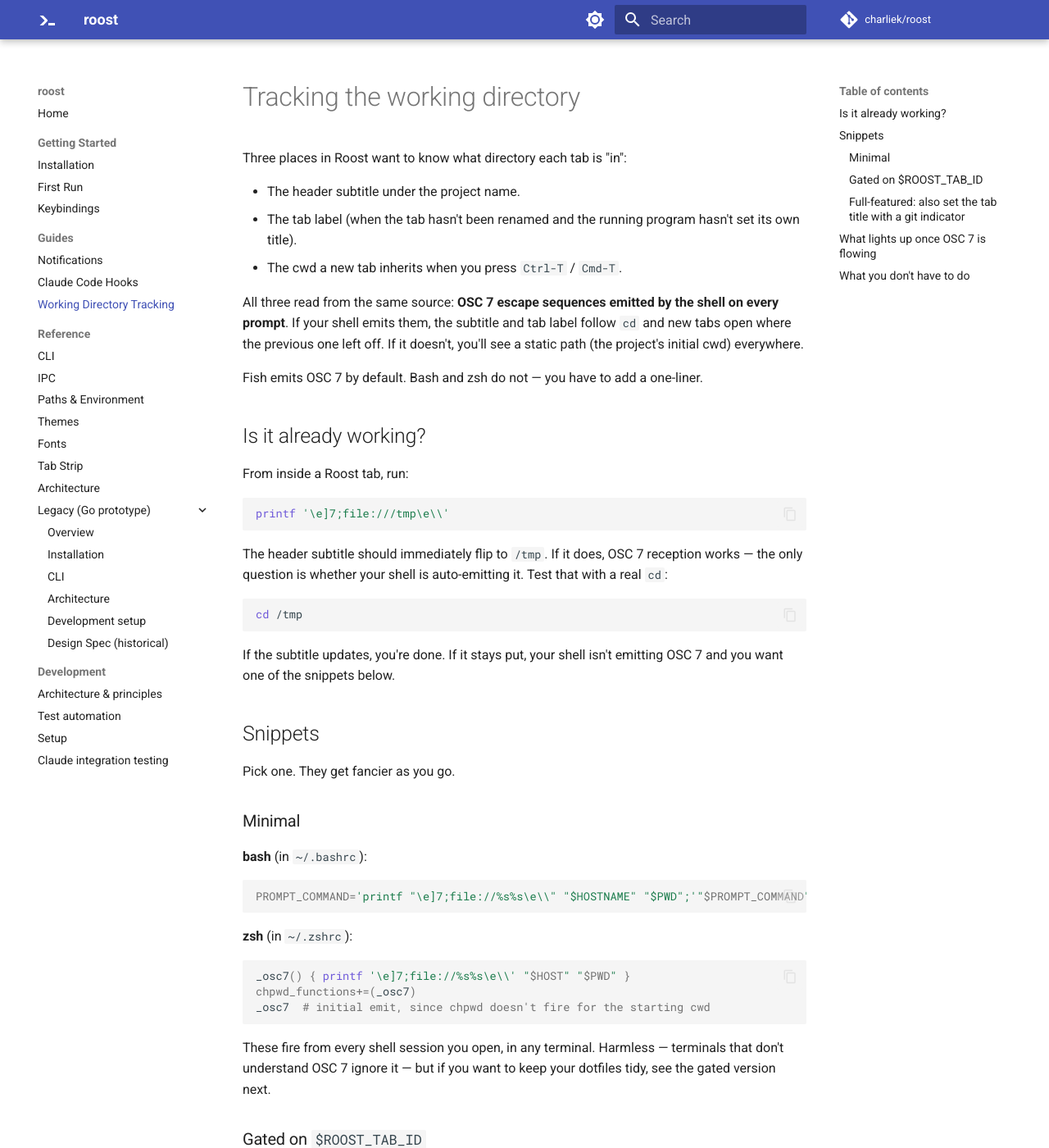
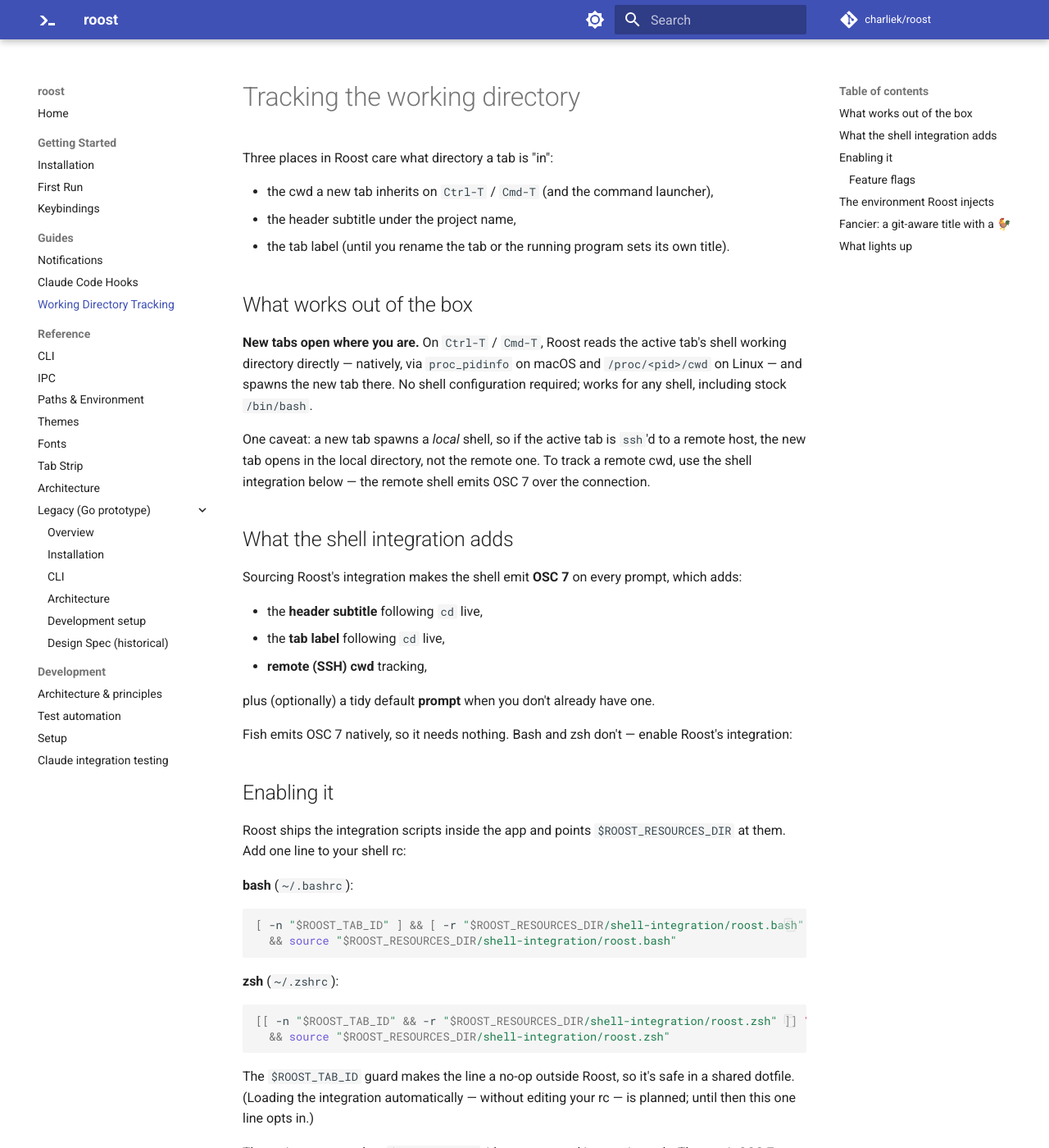
Before and after one commit to charliek/roost, an MkDocs documentation site: the page built from docs/guides/cwd-tracking.md, in a window 1280 px wide and 1400 px high. Shown: the whole window at 82% size. Built offline with MkDocs 1.6.1 and Material for MkDocs 9.7.7, drawn with Linux system fonts in a browser that asks for light colours; comment, search, counter and statistics services are not loaded; some of the changed text lies outside the part shown.

Commit message:
docs(shell): rewrite cwd-tracking for native cwd + shipped integration
Reflect the shipped behavior: new-tab cwd works zero-config via the
native read (P3); the shell integration (OSC 7) adds the live
subtitle/title + SSH cwd and is enabled with a one-line `source` of the
shipped $ROOST_RESOURCES_DIR/shell-integration/roost.{bash,zsh}
(auto-load planned). Document the injected env contract +
ROOST_SHELL_FEATURES, and the git-aware rooster title as an override.

Add test_documented_rooster_override (both targets): the documented
override emits OSC 0 and the tab title reflects the rooster + path.

Plan P5.

Co-Authored-By: Claude Opus 4.7 (1M context) <noreply@anthropic.com>

````diff
--- a/docs/guides/cwd-tracking.md
+++ b/docs/guides/cwd-tracking.md
@@ -1,121 +1,124 @@
 # Tracking the working directory
 
-Three places in Roost want to know what directory each tab is "in":
+Three places in Roost care what directory a tab is "in":
 
-- The header subtitle under the project name.
-- The tab label (when the tab hasn't been renamed and the running program hasn't set its own title).
-- The cwd a new tab inherits when you press `Ctrl-T` / `Cmd-T`.
+- the cwd a new tab inherits on `Ctrl-T` / `Cmd-T` (and the command launcher),
+- the header subtitle under the project name,
+- the tab label (until you rename the tab or the running program sets its own title).
 
-All three read from the same source: **OSC 7 escape sequences emitted by the shell on every prompt**. If your shell emits them, the subtitle and tab label follow `cd` and new tabs open where the previous one left off. If it doesn't, you'll see a static path (the project's initial cwd) everywhere.
+## What works out of the box
 
-Fish emits OSC 7 by default. Bash and zsh do not — you have to add a one-liner.
+**New tabs open where you are.** On `Ctrl-T` / `Cmd-T`, Roost reads the active
+tab's shell working directory directly — natively, via `proc_pidinfo` on macOS
+and `/proc/<pid>/cwd` on Linux — and spawns the new tab there. No shell
+configuration required; works for any shell, including stock `/bin/bash`.
 
-## Is it already working?
+One caveat: a new tab spawns a *local* shell, so if the active tab is `ssh`'d to
+a remote host, the new tab opens in the local directory, not the remote one. To
+track a remote cwd, use the shell integration below — the remote shell emits
+OSC 7 over the connection.
 
-From inside a Roost tab, run:
+## What the shell integration adds
+
+Sourcing Roost's integration makes the shell emit **OSC 7** on every prompt,
+which adds:
+
+- the **header subtitle** following `cd` live,
+- the **tab label** following `cd` live,
+- **remote (SSH) cwd** tracking,
+
+plus (optionally) a tidy default **prompt** when you don't already have one.
+
+Fish emits OSC 7 natively, so it needs nothing. Bash and zsh don't — enable
+Roost's integration:
+
+## Enabling it
+
+Roost ships the integration scripts inside the app and points
+`$ROOST_RESOURCES_DIR` at them. Add one line to your shell rc:
+
+**bash** (`~/.bashrc`):
 
 ```bash
-printf '\e]7;file:///tmp\e\\'
+[ -n "$ROOST_TAB_ID" ] && [ -r "$ROOST_RESOURCES_DIR/shell-integration/roost.bash" ] \
+  && source "$ROOST_RESOURCES_DIR/shell-integration/roost.bash"
 ```
 
-The header subtitle should immediately flip to `/tmp`. If it does, OSC 7 reception works — the only question is whether your shell is auto-emitting it. Test that with a real `cd`:
+**zsh** (`~/.zshrc`):
+
+```zsh
+[[ -n "$ROOST_TAB_ID" && -r "$ROOST_RESOURCES_DIR/shell-integration/roost.zsh" ]] \
+  && source "$ROOST_RESOURCES_DIR/shell-integration/roost.zsh"
+```
+
+The `$ROOST_TAB_ID` guard makes the line a no-op outside Roost, so it's safe in a
+shared dotfile. (Loading the integration automatically — without editing your rc
+— is planned; until then this one line opts in.)
+
+The scripts are gated on `$ROOST_TAB_ID`, idempotent, and interactive-only. They
+emit OSC 7 (cwd) and OSC 0 (a `~`-abbreviated path as the tab title), and set a
+default prompt only when `PS1` is unset or the shell's stock default.
+
+### Feature flags
+
+`$ROOST_SHELL_FEATURES` is a comma list; prefix a feature with `no-` to disable
+it. Default: `cwd,title,prompt`.
+
+- `cwd` — emit OSC 7.
+- `title` — set the tab title to the cwd.
+- `prompt` — set a default prompt (only when you haven't set one).
+
+For example, to keep your own title and prompt, set
+`ROOST_SHELL_FEATURES=cwd` in your rc before sourcing.
+
+## The environment Roost injects
+
+Every shell Roost spawns sees:
+
+| Variable                  | Meaning                                                 |
+|---------------------------|---------------------------------------------------------|
+| `ROOST_TAB_ID`            | the tab's id — gate your integration on this            |
+| `ROOST_PROJECT_ID`        | the project's id                                        |
+| `ROOST_SOCKET`            | the IPC socket path (`roostctl` auto-detects it)        |
+| `ROOST_RESOURCES_DIR`     | where the shipped scripts live (`…/shell-integration/`) |
+| `ROOST_SHELL_INTEGRATION` | `1`                                                     |
+| `ROOST_SHELL_FEATURES`    | feature flags (above)                                   |
+| `TERM_PROGRAM`            | `Roost` (plus `TERM_PROGRAM_VERSION`)                   |
+| `TERM`                    | `xterm-256color`                                        |
+
+You don't have to set `ROOST_SOCKET`, `ROOST_TAB_ID`, or `ROOST_RESOURCES_DIR` —
+Roost injects them.
+
+## Fancier: a git-aware title with a 🐓
+
+Want the tab label to show a status icon + branch instead of just the path? This
+**overrides** the default title — source it *after* the line above, or set
+`ROOST_SHELL_FEATURES=cwd,prompt` so the shipped default title doesn't fight it.
+🐓 = clean tree or outside a repo, 🐣 = dirty tree.
 
 ```bash
-cd /tmp
+__roost_fancy_title() {
+  [ -n "$ROOST_TAB_ID" ] || return
+  local icon="🐓" title="${PWD/#$HOME/~}" branch
+  if branch=$(git symbolic-ref --short HEAD 2>/dev/null); then
+    [ -n "$(git status --porcelain 2>/dev/null)" ] && icon="🐣"
+    title+=" (${branch})"
+  fi
+  printf '\033]0;%s\033\\' "${icon} ${title}"
+}
+PROMPT_COMMAND="__roost_fancy_title;${PROMPT_COMMAND}"
 ```
 
-If the subtitle updates, you're done. If it stays put, your shell isn't emitting OSC 7 and you want one of the snippets below.
+The `git status --porcelain` runs once per prompt; on very large repos with a
+slow disk that's worth knowing about.
 
-## Snippets
+## What lights up
 
-Pick one. They get fancier as you go.
+| Surface         | Behavior                                                                              |
+|-----------------|---------------------------------------------------------------------------------------|
+| New-tab cwd     | Always follows the active tab's current dir (native read) — integration or not.       |
+| Header subtitle | Follows `cd` once OSC 7 is flowing (shell integration).                                |
+| Tab label       | Same — unless you renamed the tab or the running program set its own title (it wins).  |
 
-### Minimal
-
-**bash** (in `~/.bashrc`):
-
-```bash
-PROMPT_COMMAND='printf "\e]7;file://%s%s\e\\" "$HOSTNAME" "$PWD";'"$PROMPT_COMMAND"
-```
-
-**zsh** (in `~/.zshrc`):
-
-```zsh
-_osc7() { printf '\e]7;file://%s%s\e\\' "$HOST" "$PWD" }
-chpwd_functions+=(_osc7)
-_osc7  # initial emit, since chpwd doesn't fire for the starting cwd
-```
-
-These fire from every shell session you open, in any terminal. Harmless — terminals that don't understand OSC 7 ignore it — but if you want to keep your dotfiles tidy, see the gated version next.
-
-### Gated on `$ROOST_TAB_ID`
-
-Roost sets `ROOST_TAB_ID` on every shell it spawns (alongside `ROOST_PROJECT_ID` and `ROOST_SOCKET`). Gating on it means the snippet only fires inside Roost.
-
-**bash:**
-
-```bash
-__roost_osc7() {
-  [ -n "$ROOST_TAB_ID" ] || return
-  printf '\e]7;file://%s%s\e\\' "$HOSTNAME" "$PWD"
-}
-PROMPT_COMMAND='__roost_osc7;'"$PROMPT_COMMAND"
-```
-
-**zsh:**
-
-```zsh
-_roost_osc7() {
-  [ -n "$ROOST_TAB_ID" ] || return
-  printf '\e]7;file://%s%s\e\\' "$HOST" "$PWD"
-}
-chpwd_functions+=(_roost_osc7)
-_roost_osc7
-```
-
-### Full-featured: also set the tab title with a git indicator
-
-This emits OSC 7 *and* OSC 0. OSC 0 sets the tab title, so the tab label becomes a tilde-abbreviated path with a status icon (🐓 outside a repo or clean tree, 🐣 dirty tree) and the current branch in parentheses. The header subtitle still tracks the raw cwd via OSC 7.
-
-```bash
-__roost_osc7() {
-  [ -n "$ROOST_TAB_ID" ] || return
-  printf '\e]7;file://%s%s\e\\' "$HOSTNAME" "$PWD"
-}
-__roost_title() {
-  [ -n "$ROOST_TAB_ID" ] || return
-  local icon="🐓"
-  local title="${PWD/#$HOME/~}"
-  local branch
-  if branch=$(git symbolic-ref --short HEAD 2>/dev/null); then
-    if [ -n "$(git status --porcelain 2>/dev/null)" ]; then
-      icon="🐣"
-    else
-      icon="🐓"
-    fi
-    title+=" (${branch})"
-  fi
-  printf '\e]0;%s\e\\' "${icon} ${title}"
-}
-PROMPT_COMMAND="__roost_osc7;__roost_title;${PROMPT_COMMAND}"
-```
-
-The `git status --porcelain` call runs once per prompt; if you have very large repos and a slow disk it's worth knowing about.
-
-## What lights up once OSC 7 is flowing
-
-| Surface                           | Behavior                                                                             |
-|-----------------------------------|--------------------------------------------------------------------------------------|
-| Header subtitle                   | Follows `cd`, abbreviates `$HOME` to `~`, truncates from the left if too long        |
-| Tab label                         | Same, *unless* you've renamed the tab or the program inside is emitting its own OSC 0/1/2 title (which always wins) |
-| New-tab cwd                       | `Ctrl-T` / `Cmd-T` opens in the active tab's live cwd, not its starting cwd          |
-
-If the running program in a tab sets its own title (vim, ssh, claude, the OSC 0 snippet above), the tab label shows that title and the header subtitle still shows the raw cwd. If you manually rename a tab via the `rename_tab` keybinding, that name sticks regardless.
-
-**Without** the shell snippet there is no live cwd to inherit, so `Ctrl-T` / `Cmd-T` falls back to the project's stored cwd (then `$HOME`) — new tabs still open somewhere sensible, just not wherever you last `cd`'d. The required setup is the OSC 7 snippet above; this matches Ghostty's default (it also relies on the shell emitting OSC 7).
-
-## What you don't have to do
-
-- You don't have to set `ROOST_SOCKET` or `ROOST_TAB_ID`. Roost injects them itself.
-- You don't have to install anything. OSC 7 is plain shell output.
-- You don't have to do anything in fish — it already emits OSC 7 in `fish_prompt`.
+If the program in a tab sets its own title (vim, ssh, claude), that shows and the
+subtitle still tracks the raw cwd. A manual rename sticks regardless.
````
Also changed, not shown: 1 other file.
